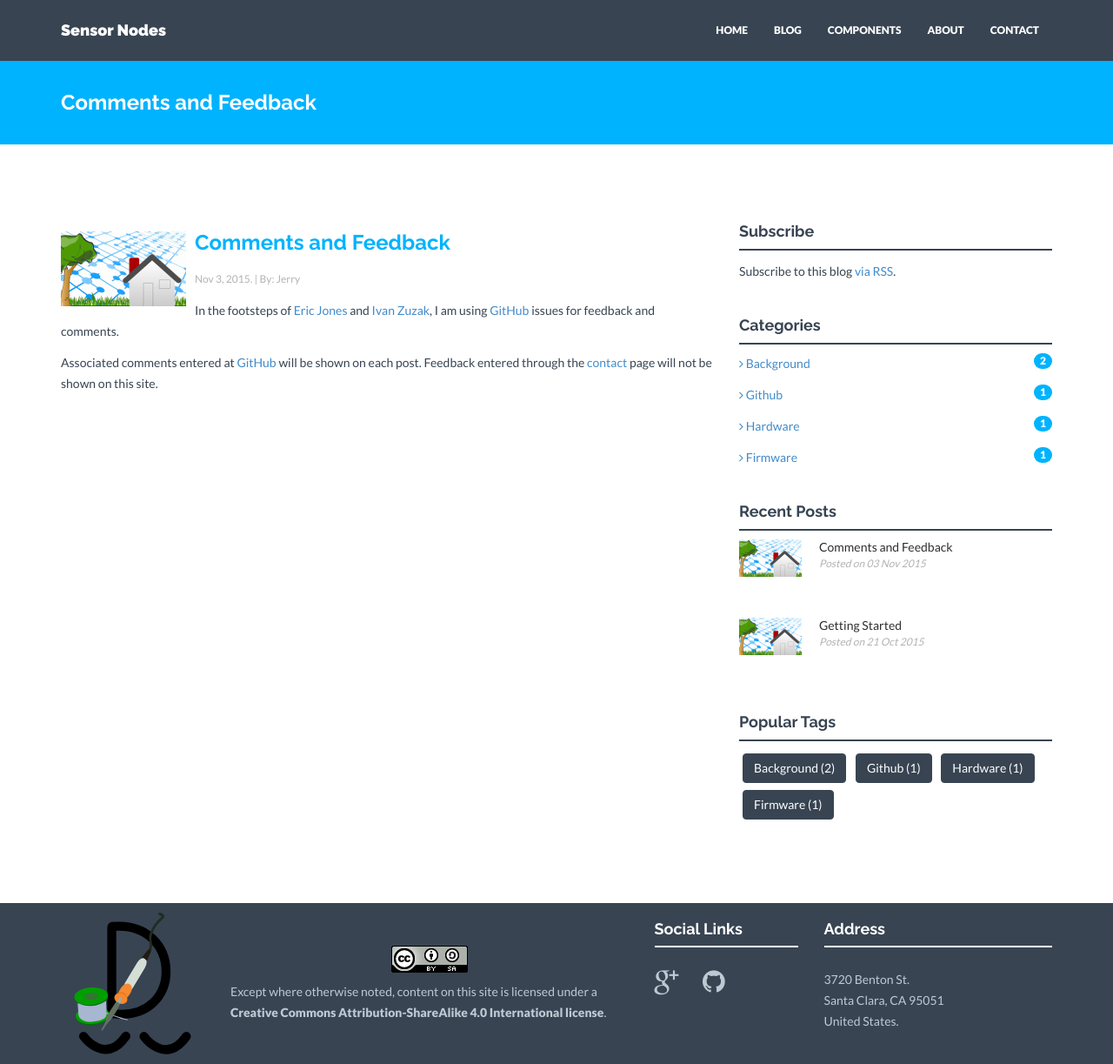
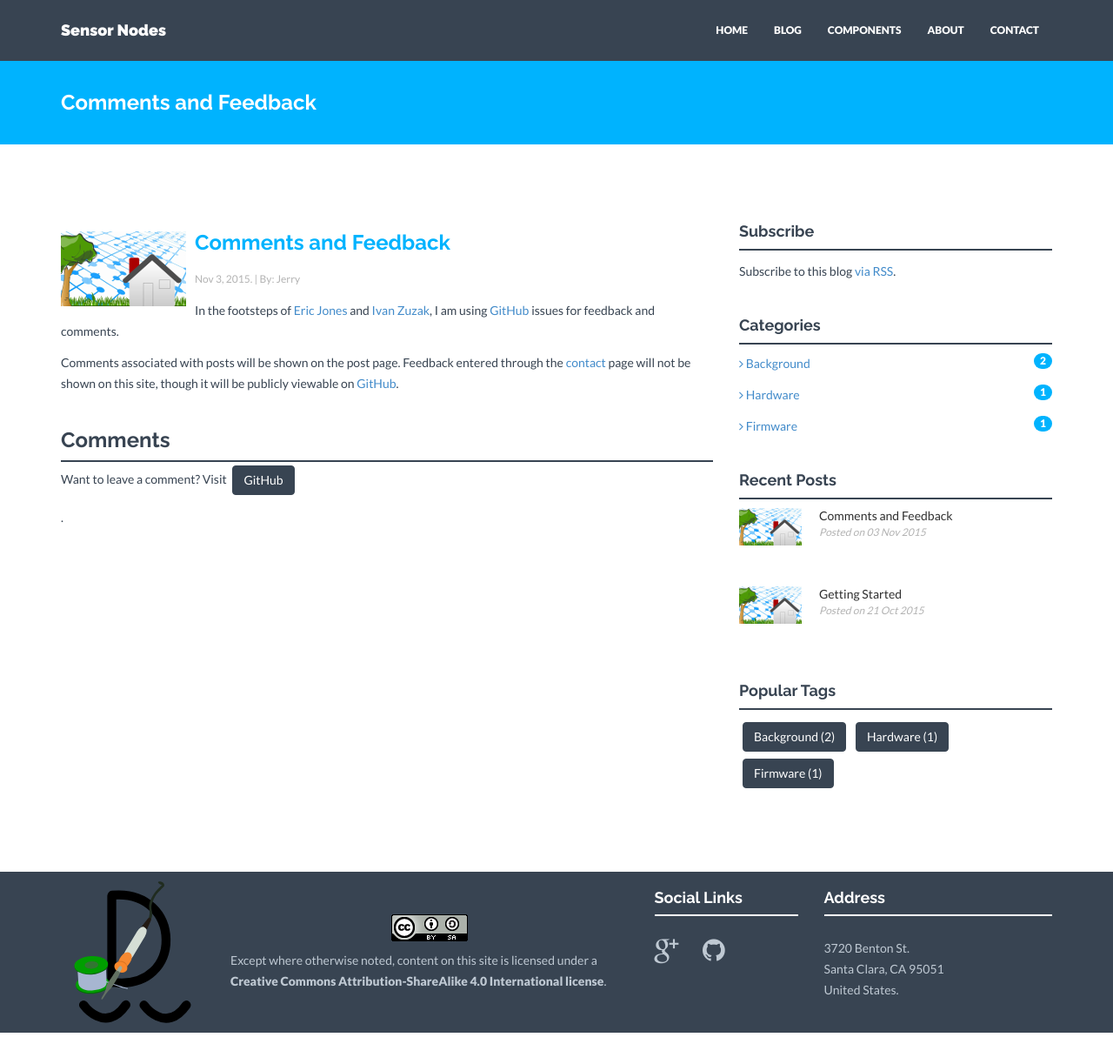
Before and after one commit to jdunmire/sensornodeinfo, a Jekyll site: the page built from _posts/blog/2015-11-03-comments-and-feedback.md, in a window 1280 px wide and 1223 px high. Shown: the whole window at 87% size. Built offline with Jekyll 4.4.1, drawn with Linux system fonts in a browser that asks for light colours; nearby versions of some CDN libraries.

Commit message:
Add comments for both blog posts
On branch gh-pages
modified:   _posts/blog/2015-10-12-getting-started.markdown
modified:   _posts/blog/2015-11-03-comments-and-feedback.md

```diff
--- a/_posts/blog/2015-10-12-getting-started.markdown
+++ b/_posts/blog/2015-10-12-getting-started.markdown
@@ -10,6 +10,7 @@ categories:
 img: houseAndNodes.png
 thumb: houseAndNodes.png
 commentIssueId: 2
+
 ---
 Well, not really. I've been working on a sensor node design most of
 2015 and it is based on a long term desire to have small, low cost,
--- a/_posts/blog/2015-11-03-comments-and-feedback.md
+++ b/_posts/blog/2015-11-03-comments-and-feedback.md
@@ -7,18 +7,20 @@ permalink: /blog/2015/11/03/comments-and-feedback
 categories:
 - blog
 - Background
-- GitHub
 img: houseAndNodes.png
 thumb: houseAndNodes.png
+commentIssueId: 3
+
 ---
 In the footsteps of [Eric Jones][erjjones.github.io] and
 [Ivan Zuzak][ivanzuzak], I am using
 [GitHub][github] issues for feedback and comments.
 
-Associated comments entered at [GitHub][github] will be shown on each
-post. Feedback entered through the
+Comments associated with posts will be shown on the post page.
+Feedback entered through the
 [contact][contact] page will not be
-shown on this site.
+shown on this site, though it will be publicly viewable on
+[GitHub][github].
 
 [erjjones.github.io]: http://erjjones.github.io/blog/How-I-built-my-blog-in-one-day/
 [ivanzuzak]: http://ivanzuzak.info/2011/02/18/github-hosted-comments-for-github-hosted-blogs.html
```
